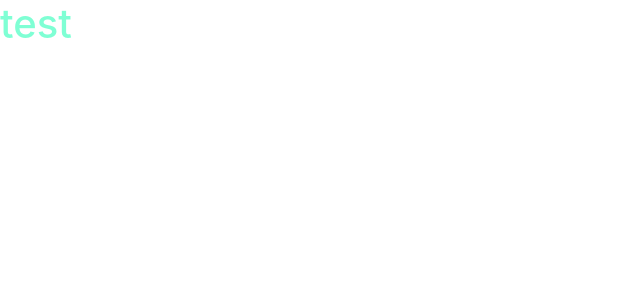
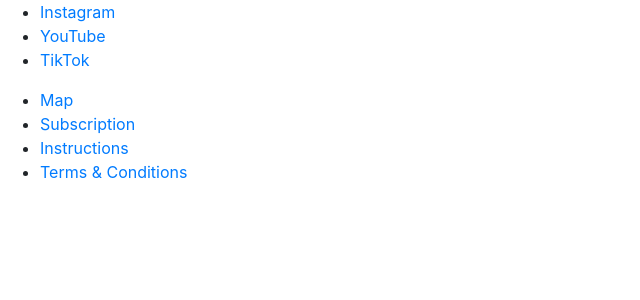
Before and after one commit to tinobragaa/dublin-bikes, a Flask app: page / in a window 1280 px wide. Shown: the top 300 px of the page, without its empty margins (0-640 px from the left). Run offline with Flask 3, Linux system fonts and the light colour scheme; some libraries are stand-ins or nearby versions.

Commit message:
Add: added footer structure

```diff
--- a/templates/index.html
+++ b/templates/index.html
@@ -19,9 +19,10 @@
         <title>{% block extra_title %}{% endblock %}Dublin Bikes</title>
     </head>
     <body>
+        <div class="content">
             <header>
                 <nav>
-                <h1>test</h1>
+                    <!-- Navigation -->
                 </nav>
             </header>
             <main>
@@ -32,8 +33,21 @@
                     <!-- Map -->
                 </div>
             </main>
+        </div>
         <footer>
-            <!-- Footer -->
+            <div class="footer-container">
+                <ul class="social-links">
+                    <li><a href="#">Instagram</a></li>
+                    <li><a href="#">YouTube</a></li>
+                    <li><a href="#">TikTok</a></li>
+                </ul>
+                <ul class="other-links">
+                    <li><a href="#">Map</a></li>
+                    <li><a href="#">Subscription</a></li>
+                    <li><a href="#">Instructions</a></li>
+                    <li><a href="#">Terms & Conditions</a></li>
+                </ul>
+            </div>
         </footer>
 
         {% block customjs %}
```
Also changed, not shown: 3 other files. Lines whose indentation alone changed are shown as unchanged.
